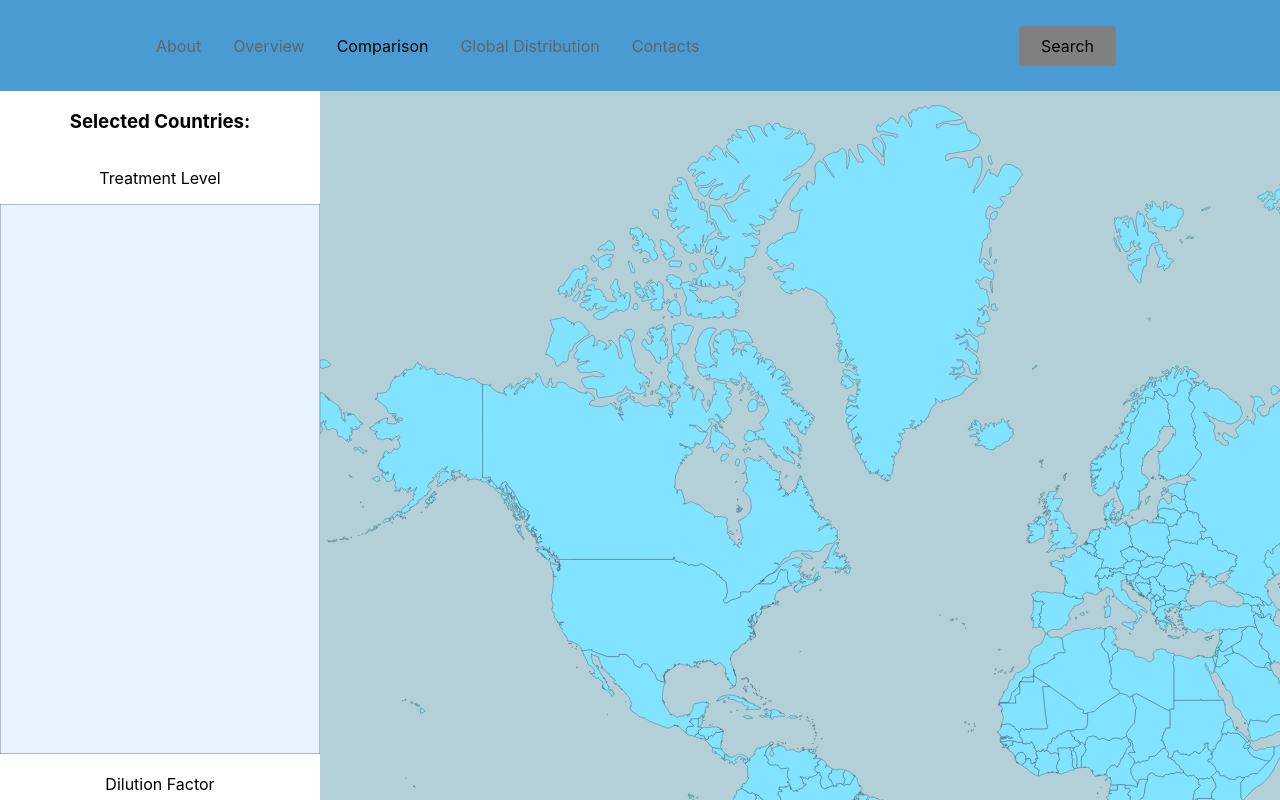
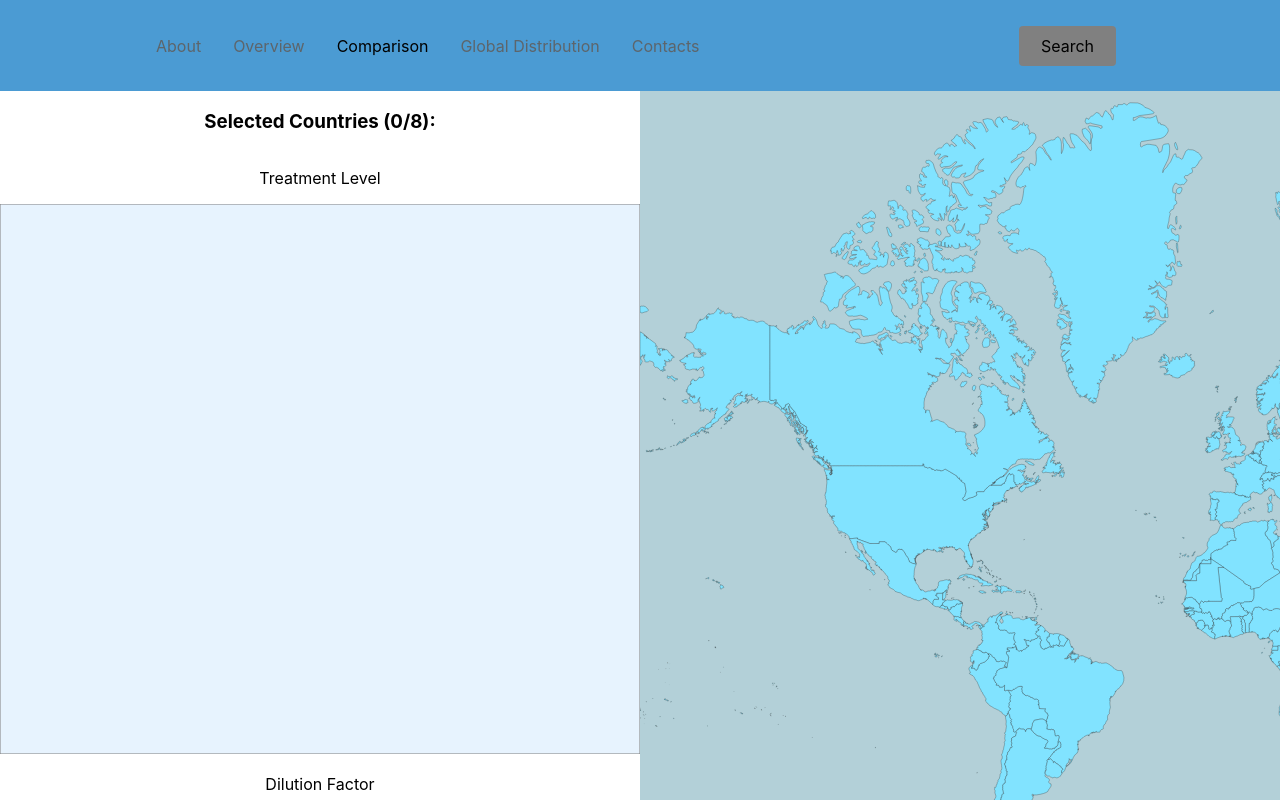
Before and after one commit to mikeyin97/547Project, a React (Create React App) app in the folder my-app/: page /comparison in a window 1280 px wide. Built offline with nearby package versions, Linux system fonts and the light colour scheme.

Commit message:
country-based changes to the comparison page

```diff
--- a/my-app/src/pages/CountrySelector.js
+++ b/my-app/src/pages/CountrySelector.js
@@ -7,27 +7,59 @@ function GeoChart({geodata, wwtpdata, statuscounts, levelcounts, aggcounts}){
     const wrapperRef = useRef();
     const barRef = useRef();
     const [selectedCountry, setSelectedCountry] = useState(null);
-    const [selectedCountries, setSelectedCountries] = useState([]);
-    const [selectedCountriesStrings, setSelectedCountriesStrings] = useState([]);
+    const [maxCount, setMaxCount] = useState(false);
+    const [selectedCountriesStrings, setSelectedCountriesStrings] = useState(new Set());
+    const [selectedCountriesCounts, setSelectedCountriesCounts] = useState({});
 
     var zoom = null;
     // const dimensions = useResizeObserver(wrapperRef);
 
     function onCountryClick(event, feature) {
-        setSelectedCountry(selectedCountry === feature ? null : feature);
-        setSelectedCountries(selectedCountries => [...selectedCountries, feature]);
-        setSelectedCountriesStrings(selectedCountriesStrings => [...selectedCountriesStrings, feature.properties.brk_name]);
+        if (!maxCount) {
+            setSelectedCountry(feature);
+            setSelectedCountriesStrings(selectedCountriesStrings => new Set([...selectedCountriesStrings, feature.properties.brk_name]));
+
+            var copy = selectedCountriesCounts;
+            if (!(feature.properties.brk_name in copy)){
+                copy[feature.properties.brk_name] = true;
+            }
+            setSelectedCountriesCounts(copy);
         }
 
-    function getAndUpdateCountries(countries){
-        var str = "Selected Countries: "
-        countries.forEach((country) => {
-            str = str + country.properties.brk_name + ", "
+    }
+
+
+
+
+    function getAndUpdateCountries(countriesStrings, countryCounts, country){
+        if (country){
+            console.log(countriesStrings, countryCounts, country.properties.brk_name);
+
+            if (countryCounts[country.properties.brk_name] == true){
+                countryCounts[country.properties.brk_name] = false
+            } else if (countryCounts[country.properties.brk_name] == false){
+                countriesStrings.delete(country.properties.brk_name)
+                delete countryCounts[country.properties.brk_name];
+            }
+            console.log(countriesStrings, countryCounts, country.properties.brk_name);
+        }
+
+
+        var countryStringsSet = new Set(countriesStrings);
+        var setcount = countryStringsSet.size;
+        if (setcount >= 9) {
+            setMaxCount(true);
+        }
+        var str = "Selected Countries (" + setcount + "/8): "
+        countryStringsSet.forEach((country) => {
+            str = str + country + ", "
         })
         return (str);
     }
 
     useEffect(() => {
+
+
         const svgCanvas = d3.select(svgRef.current)
         const svg = svgCanvas.select("g");
         const barCanvases = d3.selectAll(".graph");
@@ -36,14 +68,14 @@ function GeoChart({geodata, wwtpdata, statuscounts, levelcounts, aggcounts}){
         .data(geodata.features)
         .join("path")
         .attr("stroke-width", function(feature) {
-            if (selectedCountriesStrings.includes(feature.properties.brk_name)){
+            if (selectedCountriesStrings.has(feature.properties.brk_name)){
                 return (1.0)
             } else{
                 return(0.3)
             }
         })
         .attr("stroke", function(feature) {
-            if (selectedCountriesStrings.includes(feature.properties.brk_name)){
+            if (selectedCountriesStrings.has(feature.properties.brk_name)){
                 return ("#fff900")
             } else {
                 return("#262626")
@@ -56,15 +88,15 @@ function GeoChart({geodata, wwtpdata, statuscounts, levelcounts, aggcounts}){
             const barsvg = barCanvas.select("g");
             const xax = barsvg.select("#xax");
             const yax = barsvg.select("#yax");
-            var width = 700;
-            var height = 400;
-            var margintop = 50;
+            var width = 400;
+            var height = 300;
+            var margintop = 20;
             var marginleft = 80;
             // bar chart x-axis
 
             var x = d3.scaleBand()
             .range([ 0, width ])
-            .domain(selectedCountriesStrings.map(function(d) { return d; }))
+            .domain([...selectedCountriesStrings].map(function(d) { return d; }))
             .padding(0.2);
 
             var subgroups = ["Primary", "Secondary", "Advanced"]
@@ -89,17 +121,26 @@ function GeoChart({geodata, wwtpdata, statuscounts, levelcounts, aggcounts}){
             var maxH = 0;
             if (i === 0) { //treatment level
                 selectedCountriesStrings.forEach((country) => {
+                    try{
                         for (const [key, value] of Object.entries(levelcounts[country])) {
                             maxH = Math.max(maxH, value + 4);
                         }
+                    } catch{}
+
                 })
             } else if (i === 1) { // dilution factor
                 selectedCountriesStrings.forEach((country) => {
+                    try {
                         maxH = Math.max(maxH, aggcounts[country].DF_mean + 100);
+                    } catch{}
+
                 })
             } else if (i === 2) { // population served
                 selectedCountriesStrings.forEach((country) => {
+                    try{
                         maxH = Math.max(maxH, aggcounts[country].POP_SERVED_mean + 100);
+                    } catch{}
+
                 })
             }
 
@@ -123,6 +164,7 @@ function GeoChart({geodata, wwtpdata, statuscounts, levelcounts, aggcounts}){
                     return x(d);
                 })
                 .attr("y", function(d) {
+                    try{
                         var val = 0;
                         var aggcount = aggcounts[d];
                         if (i === 0) { //treatment level
@@ -133,9 +175,12 @@ function GeoChart({geodata, wwtpdata, statuscounts, levelcounts, aggcounts}){
                             val = aggcount.POP_SERVED_mean
                         }
                         return y(val);
+                    }catch{}
+
                 })
                 .attr("width", x.bandwidth())
                 .attr("height", function(d) {
+                    try{
                         var val = 0;
                         var aggcount = aggcounts[d];
                         if (i === 0) { //treatment level
@@ -145,7 +190,9 @@ function GeoChart({geodata, wwtpdata, statuscounts, levelcounts, aggcounts}){
                         } else if (i === 2) { // population served
                             val = aggcount.POP_SERVED_mean
                         }
-                    return height - y(val); })
+                        return height - y(val);
+                        } catch{}
+                     })
                 .attr("fill", function(d) {
                     return "#69b3a2"
                     }
@@ -176,20 +223,25 @@ function GeoChart({geodata, wwtpdata, statuscounts, levelcounts, aggcounts}){
                     return xSubgroup(d[1]);
                 })
                 .attr("y", function(d) {
-                    console.log(levelcounts[d[0]])
+                    try{
                         if (d[1] in levelcounts[d[0]]){
                             return y(levelcounts[d[0]][d[1]]);
                         } else {
                             return 0;
                         }
+                    } catch{}
+
                 })
                 .attr("width", xSubgroup.bandwidth())
                 .attr("height", function(d) {
+                    try{
                         if (d[1] in levelcounts[d[0]]){
                             return height - y(levelcounts[d[0]][d[1]]);
                         } else {
                             return 0;
-                    }} )
+                        }}
+                    catch{}}
+                    )
                 .attr("fill", function(d) {
                     return col(d);
                 })
@@ -221,8 +273,8 @@ function GeoChart({geodata, wwtpdata, statuscounts, levelcounts, aggcounts}){
             .attr('z-index', '0');
         })
 
-        const width = 1500;
-        const height = 1000;
+        const width = 1200;
+        const height = 800;
         const projection = d3.geoMercator().fitSize([width, height], geodata).precision(100);
         const pathGenerator = d3.geoPath().projection(projection);
         const colorScale = d3.scaleLinear().domain([0, 10]).range(["#81e3ff", "#81e3ff"]);
@@ -249,7 +301,7 @@ function GeoChart({geodata, wwtpdata, statuscounts, levelcounts, aggcounts}){
         .duration(1000)
         .attr("stroke-width", 0.3)
         .attr("stroke", function(feature) {
-            if (selectedCountriesStrings.includes(feature.properties.brk_name)){
+            if (selectedCountriesStrings.has(feature.properties.brk_name)){
                 return ("#ffffff")
             } else{
                 return("#262626")
@@ -273,7 +325,7 @@ function GeoChart({geodata, wwtpdata, statuscounts, levelcounts, aggcounts}){
         //     <svg ref = {svgRef} style={{height:"1000px", width:"1000px", "backgroundColor" :"#000e26"}}></svg>
         // </div>
         <div id ="countryselector" ref = {wrapperRef} style={{height:"100%", width:"100%"}}>
-            <div id = "left"><h3>{getAndUpdateCountries(selectedCountries)}</h3>
+            <div id = "left"><h3>{getAndUpdateCountries(selectedCountriesStrings, selectedCountriesCounts, selectedCountry)}</h3>
                 <div id = "panel1" className = "panel">
                     <p> Treatment Level </p>
                     <svg ref = {barRef} className = "graph" style={{height:"550px", width:"100%"}}></svg>
--- a/my-app/src/pages/GeoChart.css
+++ b/my-app/src/pages/GeoChart.css
@@ -1,7 +1,7 @@
 #left{
     display:flex;
     float:left;
-    width: 25%;
+    width: 50%;
     flex-direction: column;
     overflow-y: auto;
 }
@@ -9,7 +9,7 @@
 #right{
     display:flexbox;
     float:right;
-    width: 75%;
+    width: 50%;
     height: 100%;
 }
 
```
Also changed, not shown: 1 other file (tests, documents, lock files or other folders). Lines whose indentation alone changed are shown as unchanged.
